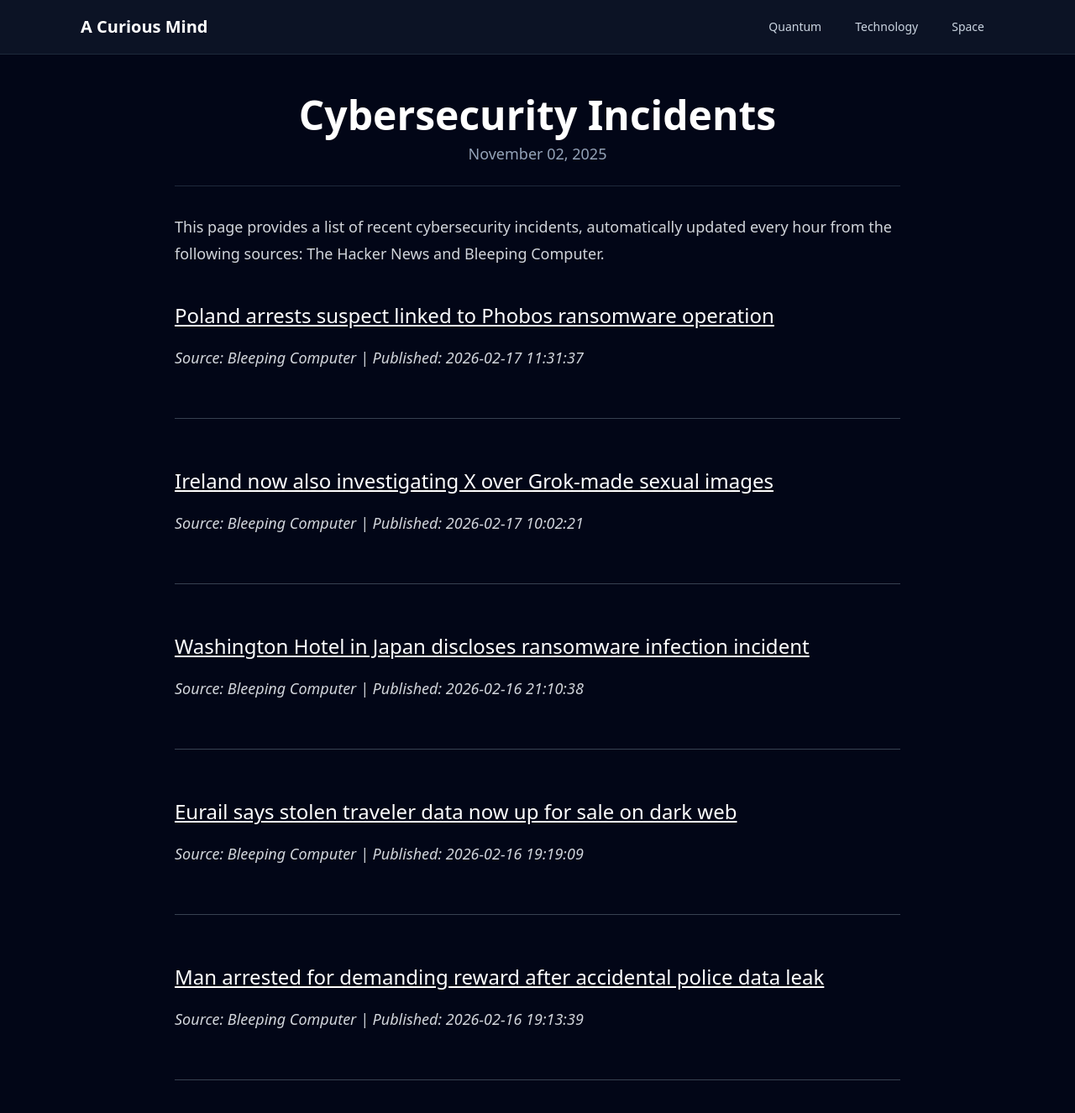
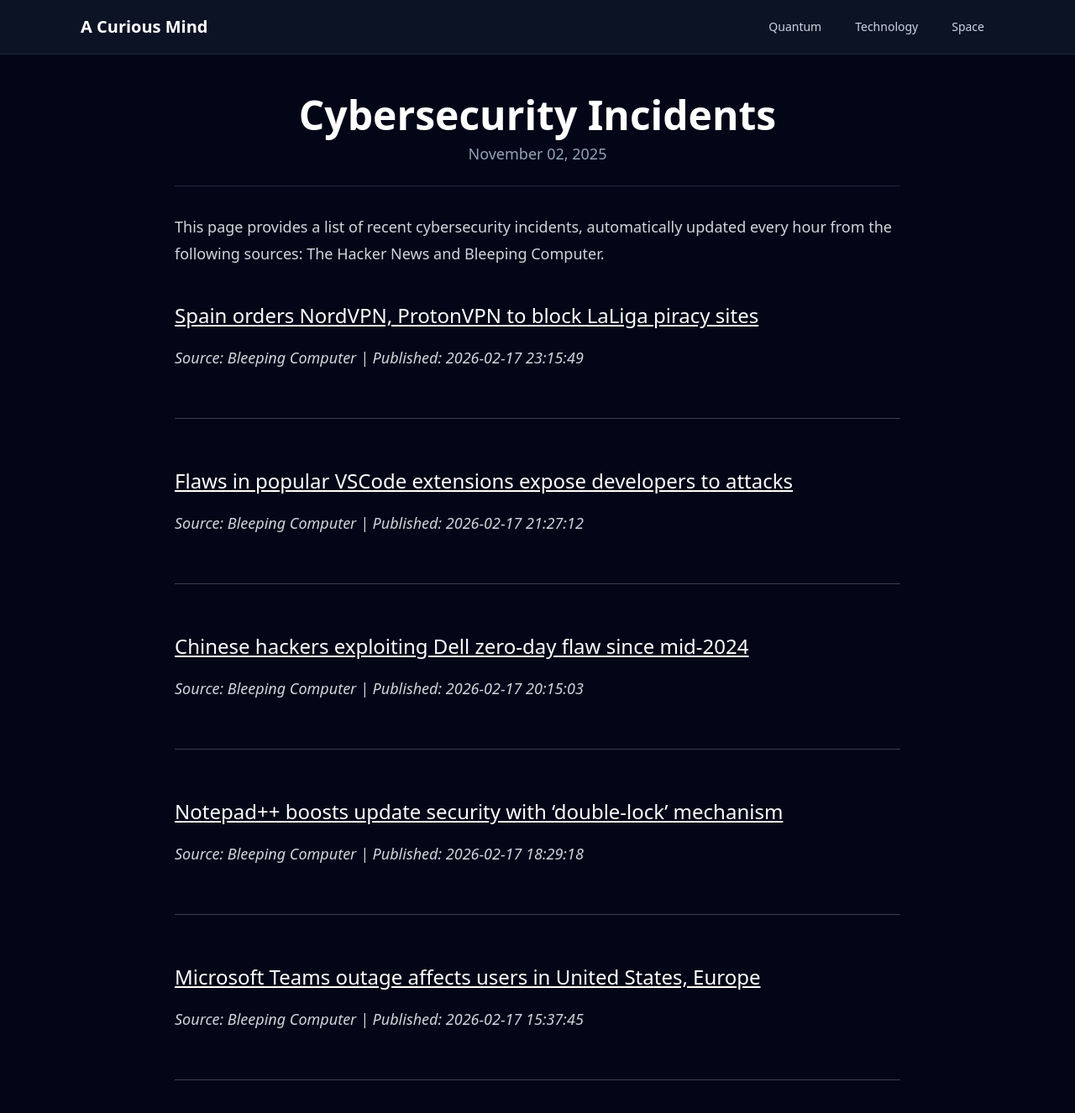
Before and after one commit to onehl7/onehl7.github.io, a Jekyll site: the page built from _posts/2025-11-02-cybersecurity-incidents.md, in a window 1280 px wide and 1400 px high. Shown: the top 1326 px of the window at 84% size. Built offline with Jekyll 4.4.1, drawn with Linux system fonts in a browser that asks for light colours; nearby versions of some CDN libraries.

Commit message:
Update news data

```diff
--- a/_data/news.json
+++ b/_data/news.json
@@ -1,32 +1,32 @@
 [
   {
     "source": "Bleeping Computer",
-    "title": "Poland arrests suspect linked to Phobos ransomware operation",
-    "link": "https://www.bleepingcomputer.com/news/security/poland-arrests-suspect-linked-to-phobos-ransomware-operation/",
-    "published": "2026-02-17 11:31:37"
+    "title": "Spain orders NordVPN, ProtonVPN to block LaLiga piracy sites",
+    "link": "https://www.bleepingcomputer.com/news/legal/spain-orders-nordvpn-protonvpn-to-block-laliga-piracy-sites/",
+    "published": "2026-02-17 23:15:49"
   },
   {
     "source": "Bleeping Computer",
-    "title": "Ireland now also investigating X over Grok-made sexual images",
-    "link": "https://www.bleepingcomputer.com/news/security/ireland-now-also-investigating-x-over-grok-made-sexual-images/",
-    "published": "2026-02-17 10:02:21"
+    "title": "Flaws in popular VSCode extensions expose developers to attacks",
+    "link": "https://www.bleepingcomputer.com/news/security/flaws-in-popular-vscode-extensions-expose-developers-to-attacks/",
+    "published": "2026-02-17 21:27:12"
   },
   {
     "source": "Bleeping Computer",
-    "title": "Washington Hotel in Japan discloses ransomware infection incident",
-    "link": "https://www.bleepingcomputer.com/news/security/washington-hotel-in-japan-discloses-ransomware-infection-incident/",
-    "published": "2026-02-16 21:10:38"
+    "title": "Chinese hackers exploiting Dell zero-day flaw since mid-2024",
+    "link": "https://www.bleepingcomputer.com/news/security/chinese-hackers-exploiting-dell-zero-day-flaw-since-mid-2024/",
+    "published": "2026-02-17 20:15:03"
   },
   {
     "source": "Bleeping Computer",
-    "title": "Eurail says stolen traveler data now up for sale on dark web",
-    "link": "https://www.bleepingcomputer.com/news/security/eurail-says-stolen-traveler-data-now-up-for-sale-on-dark-web/",
-    "published": "2026-02-16 19:19:09"
+    "title": "Notepad++ boosts update security with \u2018double-lock\u2019 mechanism",
+    "link": "https://www.bleepingcomputer.com/news/security/notepad-plus-plus-boosts-update-security-with-double-lock-mechanism/",
+    "published": "2026-02-17 18:29:18"
   },
   {
     "source": "Bleeping Computer",
-    "title": "Man arrested for demanding reward after accidental police data leak",
-    "link": "https://www.bleepingcomputer.com/news/security/man-arrested-for-demanding-reward-after-accidental-police-data-leak/",
-    "published": "2026-02-16 19:13:39"
+    "title": "Microsoft Teams outage affects users in United States, Europe",
+    "link": "https://www.bleepingcomputer.com/news/microsoft/microsoft-teams-outage-affects-users-in-united-states-europe/",
+    "published": "2026-02-17 15:37:45"
   }
 ]
```
